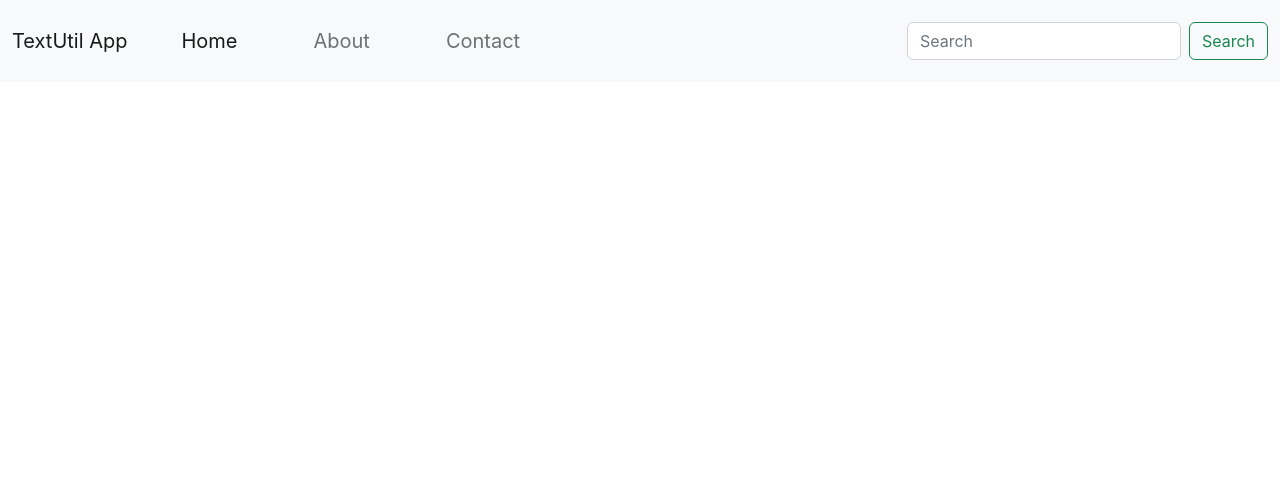
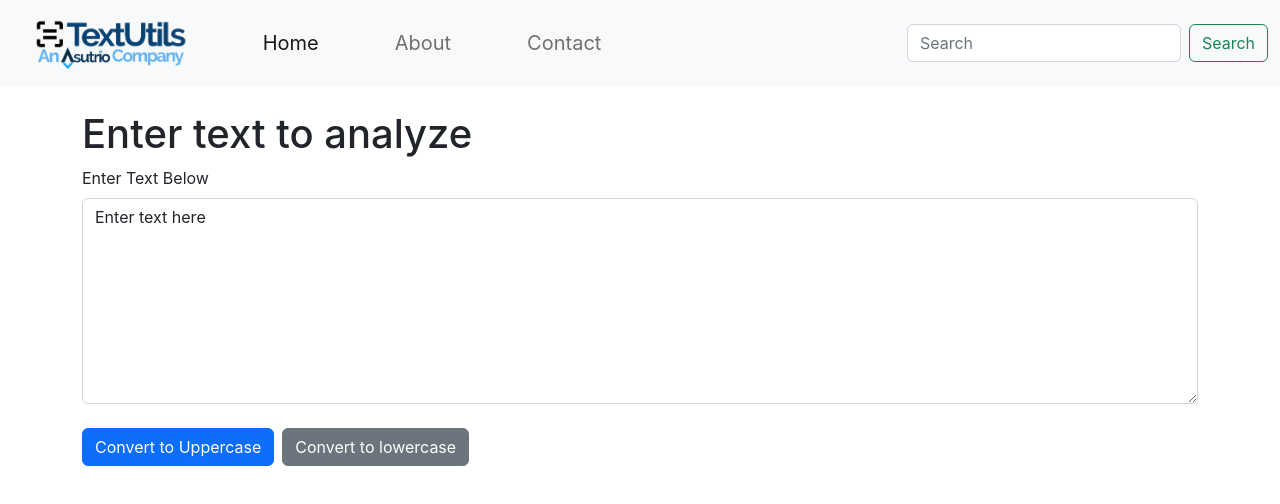
Before and after one commit to Akgigyani/react-tutorial, a React (Create React App) app: page / in a window 1280 px wide. Shown: the top 504 px of the page. Built offline with nearby package versions, Linux system fonts and the light colour scheme.

Commit message:
adding text utils update

```diff
--- a/src/App.js
+++ b/src/App.js
@@ -1,35 +1,16 @@
 import './App.css';
 // import AKLogo from './assets/imgs/AKLogo.png'
 // import {Link} from 'react-router-dom'
+import Navbar from './components/Navbar/Navbar';
+import Textform from './components/Textform';
 
 function App() {
   return (
     <>
-    <nav className="navbar navbar-expand-lg bg-light">
-  <div className="container-fluid">
-    <a className="navbar-brand" href="/">TextUtil App</a>
-    <button className="navbar-toggler" type="button" data-bs-toggle="collapse" data-bs-target="#navbarSupportedContent" aria-controls="navbarSupportedContent" aria-expanded="false" aria-label="Toggle navigation">
-      <span className="navbar-toggler-icon"></span>
-    </button>
-    <div className="collapse navbar-collapse" id="navbarSupportedContent">
-      <ul className="navbar-nav me-auto mb-2 mb-lg-0">
-        <li className="nav-item">
-          <a className="nav-link active" aria-current="page" href="/">Home</a>
-        </li>
-        <li className="nav-item">
-          <a className="nav-link" href="/">About</a>
-        </li>
-        <li className="nav-item">
-          <a className="nav-link" href="/">Contact</a>
-        </li>
-      </ul>
-      <form className="d-flex" role="search">
-        <input className="form-control me-2" type="search" placeholder="Search" aria-label="Search" />
-        <button className="btn btn-outline-success" type="submit">Search</button>
-      </form>
+    <Navbar title="TextUtils" />
+    <div className="container">
+    <Textform heading="Enter text to analyze" textheading="Enter Text Below" />
     </div>
-  </div>
-</nav>
     </>
   );
 }
--- /dev/null
+++ b/src/components/Navbar/Navbar.js
@@ -0,0 +1,42 @@
+import React from 'react'
+import PropTypes from 'prop-types'
+import Logo from './../../assets/imgs/TULogo.png'
+import './navbar.css';
+
+export default function Navbar(props) {
+  return (
+<nav className="navbar navbar-expand-lg navbar-light bg-light">
+  <div className="container-fluid">
+    <a className="navbar-brand" href="/"><img className='logo' src={Logo} alt="" /></a>
+    <button className="navbar-toggler" type="button" data-bs-toggle="collapse" data-bs-target="#navbarSupportedContent" aria-controls="navbarSupportedContent" aria-expanded="false" aria-label="Toggle navigation">
+      <span className="navbar-toggler-icon"></span>
+    </button>
+    <div className="collapse navbar-collapse" id="navbarSupportedContent">
+      <ul className="navbar-nav me-auto mb-2 mb-lg-0">
+        <li className="nav-item">
+          <a className="nav-link active" aria-current="page" href="/">Home</a>
+        </li>
+        <li className="nav-item">
+          <a className="nav-link" href="/">About</a>
+        </li>
+        <li className="nav-item">
+          <a className="nav-link" href="/">Contact</a>
+        </li>
+      </ul>
+      <form className="d-flex" role="search">
+        <input className="form-control me-2" type="search" placeholder="Search" aria-label="Search" />
+        <button className="btn btn-outline-success" type="submit">Search</button>
+      </form>
+    </div>
+  </div>
+</nav>
+  )
+}
+
+Navbar.propTypes = {
+  title: PropTypes.string.isRequired
+}
+
+Navbar.defaultProps = {
+  title: "Set app title here"
+}
--- /dev/null
+++ b/src/components/Navbar/navbar.css
@@ -0,0 +1,3 @@
+.logo{
+    height:60px;
+}
--- /dev/null
+++ b/src/components/Textform.js
@@ -0,0 +1,46 @@
+import React, {useState} from 'react'
+import { PropTypes } from 'prop-types';
+
+export default function Textform(props) {
+    const handleUpperClick = () => {
+        // console.log("UPPERCASE was clicked" + text);
+        let newText = text.toUpperCase()
+        setText(newText)
+    }
+
+    const handleLowerClick = () => {
+        // console.log("lowercase was clicked" + text)
+        let lowerText = text.toLowerCase()
+        setText(lowerText)
+    }
+
+    const handleOnChange = (event) => {
+        console.log("on change")
+        setText(event.target.value)
+    }
+
+    const [text, setText] = useState('Enter text here')
+  return (
+    <div className='mt-4'>
+        <h1>{props.heading}</h1>
+        <div className="mb-3">
+        <label htmlFor="myBox" className="form-label">{props.textheading}</label>
+        <textarea className="form-control" value={text} onChange={handleOnChange} id="myBox" rows="8"></textarea>
+        </div>
+        <div className="button-container">
+        <button className="btn btn-primary" onClick={handleUpperClick}>Convert to Uppercase</button>
+        <buttnon className="btn btn-secondary m-2" onClick={handleLowerClick}>Convert to lowercase</buttnon>
+        </div>
+    </div>
+  )
+}
+
+Textform.propTypes = {
+    heading: PropTypes.string.isRequired,
+    textheading: PropTypes.string.isRequired
+}
+
+Textform.defaultProps = {
+    heading: "Enter heading here",
+    textheading: "Text Box Heading"
+}
```
Also changed, not shown: src/assets/imgs/TULogo.png (added).
